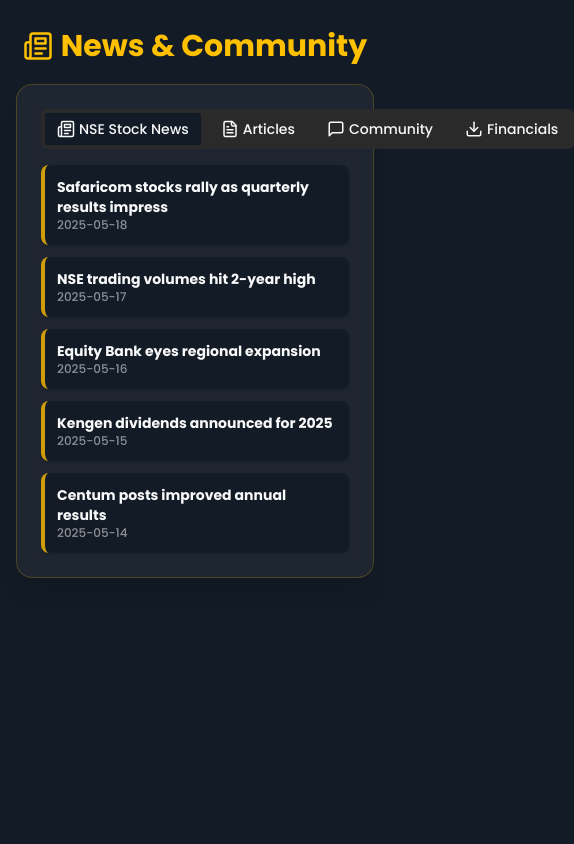
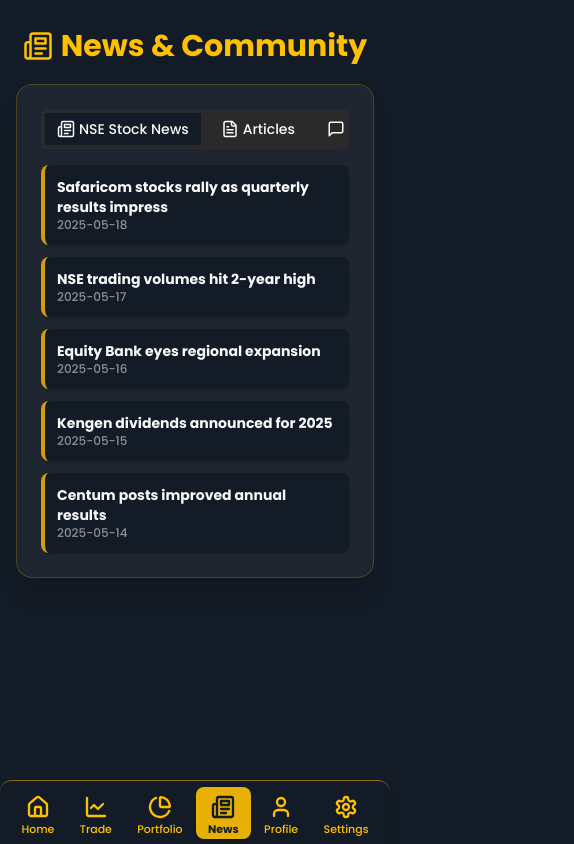
Before and after one commit to HisaHub/hisahub-stock-flow, a React (Vite) app: page /news in a window 390 px wide. Shown: the whole page, 574 px wide, since content can reach past the window. Built offline with nearby package versions, Linux system fonts and the light colour scheme.

Commit message:
Fix: Improve page navigation and responsiveness
Implement bottom navigation for seamless page transitions.
Ensure content fits correctly on both mobile and laptop views.

```diff
--- a/src/pages/News.tsx
+++ b/src/pages/News.tsx
@@ -3,6 +3,7 @@ import React, { useState } from "react";
 import { Tabs, TabsList, TabsTrigger, TabsContent } from "@/components/ui/tabs";
 import { FileText, Newspaper, MessageSquare, Download } from "lucide-react";
 import { Button } from "@/components/ui/button";
+import BottomNav from "../components/BottomNav";
 
 const DUMMY_NEWS = [
   { headline: "Safaricom stocks rally as quarterly results impress", date: "2025-05-18" },
@@ -65,12 +66,14 @@ const News: React.FC = () => {
   };
 
   return (
-    <div className="min-h-screen flex flex-col bg-primary font-sans transition-colors">
-      <main className="flex-1 w-full max-w-lg mx-auto flex flex-col items-center px-4 py-7">
-        <h2 className="text-3xl font-bold text-secondary mb-5 flex items-center gap-2"><Newspaper size={30} /> News & Community</h2>
+    <div className="min-h-screen flex flex-col bg-primary font-sans transition-colors pb-20">
+      <main className="flex-1 w-full max-w-2xl mx-auto flex flex-col items-center px-4 md:px-8 py-7">
+        <h2 className="text-3xl font-bold text-secondary mb-5 flex items-center gap-2">
+          <Newspaper size={30} /> News & Community
+        </h2>
         <div className="w-full glass-card mb-4 px-1">
           <Tabs defaultValue="news" className="w-full">
-            <TabsList className="bg-charcoal mb-2 gap-2 justify-between">
+            <TabsList className="bg-charcoal mb-2 gap-2 justify-between overflow-x-auto max-w-full">
               <TabsTrigger value="news" className="flex gap-1 items-center"><Newspaper size={18} />NSE Stock News</TabsTrigger>
               <TabsTrigger value="articles" className="flex gap-1 items-center"><FileText size={18} />Articles</TabsTrigger>
               <TabsTrigger value="community" className="flex gap-1 items-center"><MessageSquare size={18} />Community</TabsTrigger>
@@ -79,7 +82,7 @@ const News: React.FC = () => {
             {/* NSE Stock News Tab */}
             <TabsContent value="news" className="space-y-3">
               {DUMMY_NEWS.map((n, idx) => (
-                <div key={idx} className="bg-background p-3 rounded-lg shadow border-l-4 border-secondary/80">
+                <div key={idx} className="bg-background p-3 rounded-lg shadow border-l-4 border-secondary/80 max-w-full overflow-x-auto">
                   <div className="text-sm font-bold text-off-white">{n.headline}</div>
                   <div className="text-xs text-neutral">{n.date}</div>
                 </div>
@@ -159,6 +162,7 @@ const News: React.FC = () => {
           </Tabs>
         </div>
       </main>
+      <BottomNav />
     </div>
   );
 };
```
